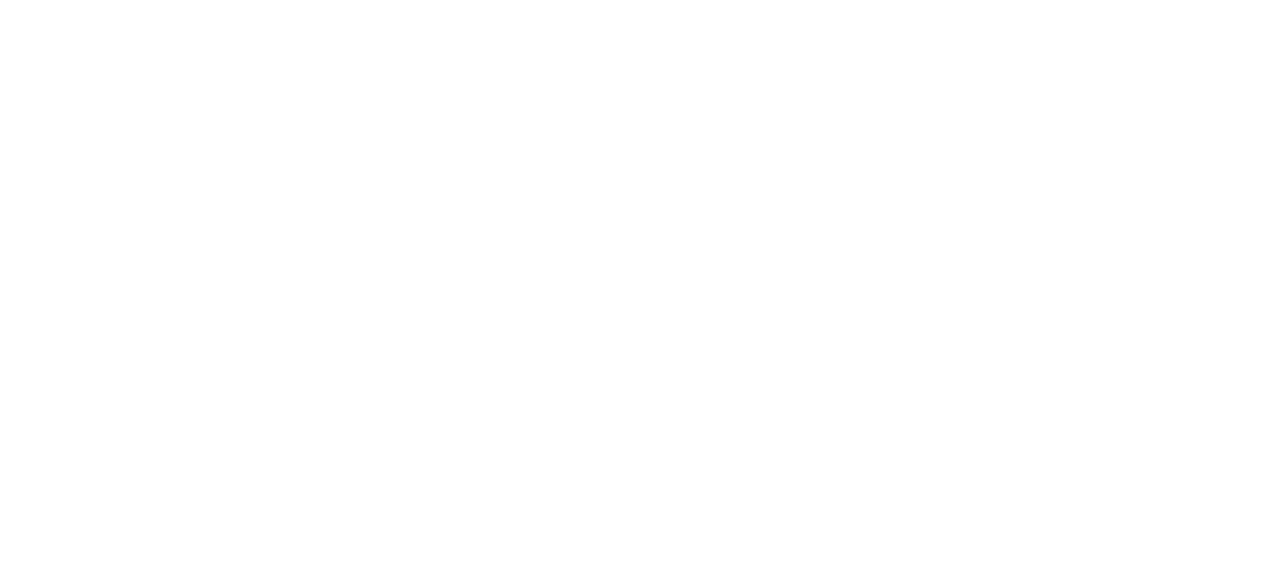
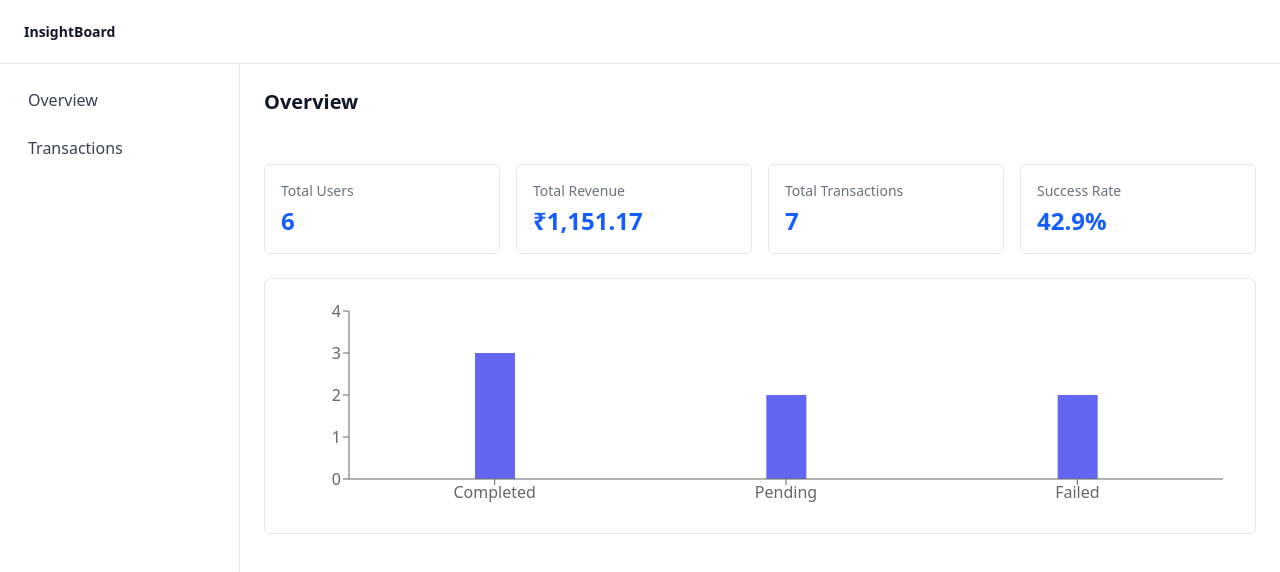
Before and after one commit to ankitjaishwal/Insight-board, a React (Vite) app: page /client/ops/overview in a window 1280 px wide. Before the commit this address had no page. Shown: the top 572 px of the page. Built offline with nearby package versions, Linux system fonts and the light colour scheme.

Commit message:
feat: add multi-client configuration and URL-scoped tenancy

```diff
--- a/src/App.tsx
+++ b/src/App.tsx
@@ -1,20 +1,20 @@
 import { Routes, Route, Navigate } from "react-router-dom";
 import OverviewPage from "./pages/OverviewPage";
 import Layout from "./components/Layout";
-import "./App.css";
 import TransactionsPage from "./pages/TransactionsPage";
 
 function App() {
   return (
-    <div>
-      <Routes>
-        <Route element={<Layout />}>
-          <Route path="/" element={<Navigate to="/overview" replace />} />
-          <Route path="/overview" element={<OverviewPage />} />
-          <Route path="/transactions" element={<TransactionsPage />} />
-        </Route>
-      </Routes>
-    </div>
+    <Routes>
+      <Route path="/client/:clientId" element={<Layout />}>
+        <Route index element={<Navigate to="overview" replace />} />
+        <Route path="overview" element={<OverviewPage />} />
+        <Route path="transactions" element={<TransactionsPage />} />
+      </Route>
+
+      {/* Optional fallback */}
+      <Route path="*" element={<Navigate to="/client/ops" replace />} />
+    </Routes>
   );
 }
 
--- a/src/components/Layout.tsx
+++ b/src/components/Layout.tsx
@@ -1,5 +1,6 @@
-import { NavLink, Outlet } from "react-router-dom";
-import { appConfig } from "../config/app.config";
+import { NavLink, Outlet, useParams } from "react-router-dom";
+import { type DashboardConfig } from "../config/app.config";
+import { resolveClientConfig } from "../config/clients/clientResolver";
 
 const Header = () => {
   return (
@@ -9,11 +10,11 @@
   );
 };
 
-const SideNav = () => {
+const SideNav = ({ config }: { config: DashboardConfig }) => {
   return (
     <aside className="w-60 border-r border-gray-200 bg-white p-4">
       <nav className="flex flex-col gap-2">
-        {appConfig.routes.map((navItem) => (
+        {config.routes.map((navItem) => (
           <NavLink
             key={navItem.key}
             to={navItem.path}
@@ -34,15 +35,17 @@
 };
 
 const Layout = () => {
+  const { clientId } = useParams();
+  const config = resolveClientConfig(clientId);
   return (
     <div className="flex flex-col h-screen">
       <Header />
       <div className="flex flex-1">
         {/* Sidebar */}
-        <SideNav />
+        <SideNav config={config} />
         {/* Main */}
         <main className="flex-1 p-6">
-          <Outlet />
+          <Outlet context={{ config }} />
         </main>
       </div>
     </div>
--- a/src/components/Overview.tsx
+++ b/src/components/Overview.tsx
@@ -1,15 +1,20 @@
 import { useNavigate } from "react-router-dom";
 import MetricCard from "./MetricCard";
-import { type Metrics } from "../types";
-import { appConfig } from "../config/app.config";
-import { metricRegistry } from "../registry/metricRegistry";
+import { type DashboardConfig } from "../config/app.config";
+import { metricRegistry, type Metrics } from "../registry/metricRegistry";
 import { chartRegistry } from "../registry/chartRegistry";
 import { transactions } from "../mocks/transactions.mock";
 
-const Overview = ({ metrics }: { metrics: Metrics }) => {
+const Overview = ({
+  metrics,
+  config,
+}: {
+  metrics: Metrics;
+  config: DashboardConfig;
+}) => {
   const navigate = useNavigate();
 
-  const chartConfig = chartRegistry[appConfig.overview.chart];
+  const chartConfig = chartRegistry[config.overview.chart];
   const ChartComponent = chartConfig.component;
   const chartData = chartConfig.deriveData(transactions);
 
@@ -17,16 +22,16 @@
     <div className="mt-6">
       {/* KPI GRID */}
       <div className="grid grid-cols-4 gap-4">
-        {appConfig.overview.kpis.map((metricKey) => {
+        {config.overview.kpis.map((metricKey) => {
           const metric = metricRegistry[metricKey];
           const key = metricKey as keyof Metrics;
           const metricVal = metrics[key];
 
           const value =
             metricKey === "totalRevenue"
-              ? `₹${(metricVal as number).toLocaleString()}`
+              ? `₹${metricVal.toLocaleString()}`
               : metricKey === "successRate"
-                ? `${(metricVal as number).toFixed(1)}%`
+                ? `${metricVal.toFixed(1)}%`
                 : metricVal;
 
           return (
@@ -45,7 +50,7 @@
       </div>
 
       <div className="bg-white border mt-6 border-gray-200 rounded-md h-64 p-4">
-        <ChartComponent statusBreakdown={chartData} />;
+        <ChartComponent statusBreakdown={chartData} />
       </div>
     </div>
   );
--- a/src/config/app.config.ts
+++ b/src/config/app.config.ts
@@ -16,25 +16,3 @@
     chart: "statusBreakdown";
   };
 };
-
-export const appConfig: DashboardConfig = {
-  appName: "InsightBoard",
-  currency: "INR",
-  routes: [
-    {
-      key: "overview",
-      label: "Overview",
-      path: "/overview",
-    },
-    {
-      key: "transactions",
-      label: "Transactions",
-      path: "/transactions",
-    },
-  ],
-
-  overview: {
-    kpis: ["totalUsers", "totalRevenue", "totalTransactions", "successRate"],
-    chart: "statusBreakdown",
-  },
-};
--- /dev/null
+++ b/src/config/clients/clientResolver.ts
@@ -0,0 +1,13 @@
+import type { DashboardConfig } from "../app.config";
+import { financeConfig } from "./finance.config";
+import { opsConfig } from "./ops.config";
+
+export function resolveClientConfig(clientId?: string): DashboardConfig {
+  switch (clientId) {
+    case "finance":
+      return financeConfig;
+    case "ops":
+    default:
+      return opsConfig;
+  }
+}
--- /dev/null
+++ b/src/config/clients/finance.config.ts
@@ -0,0 +1,16 @@
+import type { DashboardConfig } from "../app.config";
+
+export const financeConfig: DashboardConfig = {
+  appName: "Finance Dashboard",
+  currency: "USD",
+
+  routes: [
+    { key: "overview", label: "Summary", path: "/overview" },
+    { key: "transactions", label: "Payments", path: "/transactions" },
+  ],
+
+  overview: {
+    kpis: ["totalRevenue", "successRate"],
+    chart: "statusBreakdown",
+  },
+};
--- /dev/null
+++ b/src/config/clients/ops.config.ts
@@ -0,0 +1,16 @@
+import type { DashboardConfig } from "../app.config";
+
+export const opsConfig: DashboardConfig = {
+  appName: "Ops Console",
+  currency: "INR",
+
+  routes: [
+    { key: "overview", label: "Overview", path: "/overview" },
+    { key: "transactions", label: "Transactions", path: "/transactions" },
+  ],
+
+  overview: {
+    kpis: ["totalUsers", "totalRevenue", "totalTransactions", "successRate"],
+    chart: "statusBreakdown",
+  },
+};
--- a/src/pages/OverviewPage.tsx
+++ b/src/pages/OverviewPage.tsx
@@ -1,12 +1,14 @@
 import Overview from "../components/Overview";
 import { transactions } from "../mocks/transactions.mock";
-import { metricRegistry } from "../registry/metricRegistry";
-import { appConfig } from "../config/app.config";
-import type { Metrics } from "../types";
+import { metricRegistry, type Metrics } from "../registry/metricRegistry";
+import { type DashboardConfig } from "../config/app.config";
+import { useOutletContext } from "react-router-dom";
 
 const OverviewPage = () => {
+  const { config } = useOutletContext<{ config: DashboardConfig }>();
+
   const metrics = Object.fromEntries(
-    appConfig.overview.kpis.map((key) => [
+    config.overview.kpis.map((key) => [
       key,
       metricRegistry[key].derive(transactions),
     ]),
@@ -15,7 +17,7 @@
   return (
     <>
       <h1 className="text-xl text-gray-900 font-semibold pb-6">Overview</h1>
-      <Overview metrics={metrics} />
+      <Overview metrics={metrics} config={config} />
     </>
   );
 };
--- a/src/registry/metricRegistry.ts
+++ b/src/registry/metricRegistry.ts
@@ -1,34 +1,46 @@
 import type { Transaction } from "../types";
+import { Status } from "../types/transaction";
 
 export const metricRegistry = {
   totalUsers: {
     label: "Total Users",
-    derive: (transactions: Transaction[]) =>
-      new Set(transactions.map((t) => t.user)).size,
+    derive: (transactions: Transaction[]) => {
+      return new Set(transactions.map((t) => t.user)).size;
+    },
   },
 
   totalRevenue: {
     label: "Total Revenue",
-    derive: (transactions: Transaction[]) =>
-      transactions
-        .filter((t) => t.status === "Completed")
-        .reduce((sum, t) => sum + t.amount, 0),
+    derive: (transactions: Transaction[]) => {
+      return transactions
+        .filter((t) => t.status === Status.Completed)
+        .reduce((sum, t) => sum + t.amount, 0);
+    },
   },
 
   totalTransactions: {
     label: "Total Transactions",
-    derive: (transactions: Transaction[]) => transactions.length,
+    derive: (transactions: Transaction[]) => {
+      return transactions.length;
+    },
   },
 
   successRate: {
     label: "Success Rate",
     derive: (transactions: Transaction[]) => {
+      if (transactions.length === 0) return 0;
+
       const completed = transactions.filter(
-        (t) => t.status === "Completed",
+        (t) => t.status === Status.Completed,
       ).length;
-      return transactions.length === 0
-        ? 0
-        : (completed / transactions.length) * 100;
+
+      return (completed / transactions.length) * 100;
     },
   },
 } as const;
+
+export type MetricKey = keyof typeof metricRegistry;
+
+export type Metrics = {
+  [K in MetricKey]: ReturnType<(typeof metricRegistry)[K]["derive"]>;
+};
--- a/src/types/index.ts
+++ b/src/types/index.ts
@@ -1,7 +1,3 @@
-import { type Metrics } from "./metrics";
-import type {
-  Transaction,
-  TransactionColumn,
-} from "./transaction";
+import type { Transaction, TransactionColumn } from "./transaction";
 
-export type { Metrics, Transaction, TransactionColumn };
+export type { Transaction, TransactionColumn };
--- a/src/types/metrics.ts
+++ /dev/null
@@ -1,6 +0,0 @@
-export type Metrics = {
-  totalUsers: number;
-  totalAmount: number;
-  totalTransactions: number;
-  successRate: number;
-};
--- a/src/utils.ts
+++ b/src/utils.ts
@@ -1,26 +1,4 @@
-import type { Metrics, Transaction } from "./types";
-
-export const deriveMetrics = (transactions: Transaction[]): Metrics => {
-  const totalUsers = new Set(transactions.map((tx) => tx.user)).size;
-  const totalTransactions = transactions.length;
-  const completedTransactions = transactions.filter(
-    (tx) => tx.status === "Completed"
-  ).length;
-  const totalAmount = transactions.reduce(
-    (sum, tx) => (tx.status === "Completed" ? sum + tx.amount : sum),
-    0
-  );
-  const successRate = totalTransactions
-    ? (completedTransactions / totalTransactions) * 100
-    : 0;
-
-  return {
-    totalUsers,
-    totalTransactions,
-    totalAmount,
-    successRate,
-  };
-};
+import type { Transaction } from "./types";
 
 export const deriveStatusBreakdown = (transactions: Transaction[]) => {
   const breakdown: Record<string, number> = {};
@@ -30,7 +8,7 @@
   });
 
   return breakdown;
-}
+};
 
 export const formatDate = (dateStr: string) => {
   const [year, month, day] = dateStr.split("-").map(Number);
@@ -45,7 +23,7 @@
 
 export function applySorting(
   data: Transaction[],
-  sorting: { key: keyof Transaction; direction: "asc" | "desc" } | null
+  sorting: { key: keyof Transaction; direction: "asc" | "desc" } | null,
 ): Transaction[] {
   if (!sorting) return data;
 
```
Also changed, not shown: 1 other file (tests, documents, lock files or other folders).
